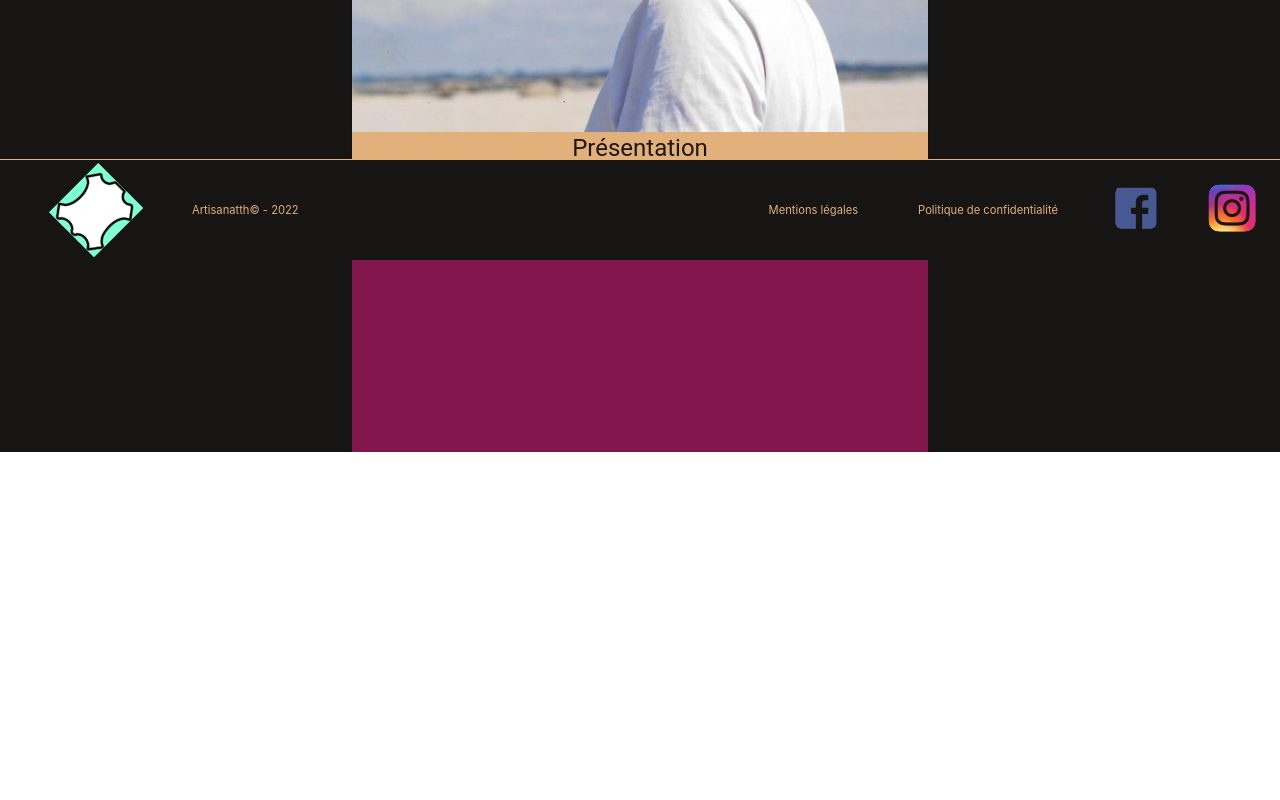
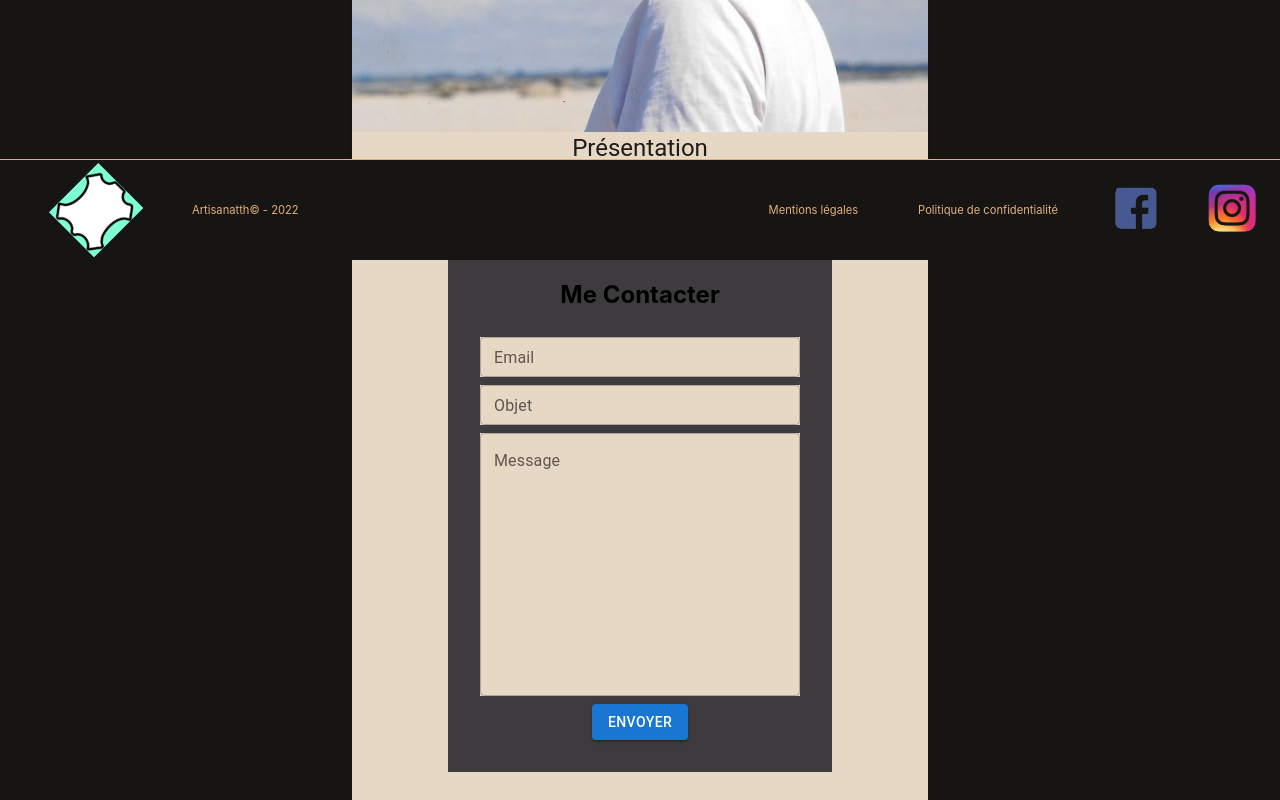
Before and after one commit to RomainPerdriat/ArtisanatTh, a React (Create React App) app: page /contact in a window 1280 px wide. Shown: the part 540-1340 px from the top of the page. Before the commit the page ends 992 px from the top, so only its background shows below. Built offline with nearby package versions, Linux system fonts and the light colour scheme.

Commit message:
feat: add form contact

```diff
--- a/src/components/Contact/Contact.jsx
+++ b/src/components/Contact/Contact.jsx
@@ -9,6 +9,7 @@ import CardMedia from '@mui/material/CardMedia';
 import { CardActionArea } from '@mui/material';
 import CardContent from '@mui/material/CardContent';
 import Card from '@mui/material/Card';
+import ContactForm from '../ContactForm/ContactForm'
 
 const Contact = ({className, ...rest}) => {
    return (
@@ -17,8 +18,7 @@ const Contact = ({className, ...rest}) => {
             {...rest}
          >
             <Box className ="contact-text">
-
-                <Card >
+                 <Card >
                   <CardMedia className ="contact-media"
                     component="img"
                     src={profilplage}
@@ -33,16 +33,9 @@ const Contact = ({className, ...rest}) => {
                       species, ranging across all continents except Antarctica
                     </Typography>
               </Card>
-
-
-            {/* <Divider/>
-            <Typography>Me contacter</Typography>
-            <Divider/>
-            <Typography>Où me trouver?</Typography> */}
+              <ContactForm sx= {{mt:2 ,shadowBox:3}}/>
 
             </Box>
-
-
         </Box>
    );
 };
--- a/src/components/Contact/contact.scss
+++ b/src/components/Contact/contact.scss
@@ -1,20 +1,19 @@
 @import 'styles/vars';
 .contact{
     margin-top:12rem;
-    height: 100vh;
+    height: 180vh;
     background-color: $bg-color;
     &-text{
-        background-color:rgb(131, 22, 76);
+        background-color:$color2;
         max-width: 45%;
-        height:100vh;
+        height:180vh;
         margin: auto;
     }
     &-media{
         box-shadow: 3px;
         height: 30rem;
-        background-color: rgb(124, 57, 90);
     }
 }
 .cardcontact{
-    background-color: $color;
+    background-color: $color2;
 }
--- /dev/null
+++ b/src/components/ContactForm/ContactForm.jsx
@@ -0,0 +1,52 @@
+import React from 'react';
+import PropTypes from 'prop-types';
+import classnames from 'classnames';
+import './contactform.scss';
+import TextField from '@mui/material/TextField'
+import Button from '@mui/material/Button';
+import Box from '@mui/material/Box';
+import profilplage from '../../assets/profilplage.jpeg'
+
+
+const ContactForm = ({className, ...rest}) => {
+   return (
+        <Box className={classnames('contactform', className)}
+            {...rest}>
+            <Box
+                component="form"
+                className= "form"
+                >
+                        <h2 className="form-title">
+                            Me Contacter
+                        </h2>
+                    <TextField
+                        label="Email"
+                        className='form-input'
+                        size="small"/>
+                    <TextField
+                        label="Objet"
+                        className='form-input'
+                        size="small"
+                        multiline/>
+                    <TextField
+                    rows={10}
+                        label="Message"
+                        className='form-input'
+                        multiline
+                        />
+                <Box>
+                    <Button className="form-button" variant="contained">Envoyer</Button>
+                </Box>
+            </Box>
+        </Box>
+
+   );
+};
+
+ContactForm.propTypes = {
+    className: PropTypes.string,
+};
+ContactForm.defaultProps = {
+    className: '',
+};
+export default React.memo(ContactForm);
--- /dev/null
+++ b/src/components/ContactForm/contactform.scss
@@ -0,0 +1,15 @@
+@import 'styles/vars';
+
+.form {
+    margin: auto;
+    display: flex;
+    width:20em;
+    height:30em;
+    padding:2em;
+    flex-direction: column;
+    justify-content: space-between;
+    background-color: $bg-color2;
+        &-input{
+            background-color:$color2;
+        }
+}
--- a/src/components/Footer/Footer.jsx
+++ b/src/components/Footer/Footer.jsx
@@ -14,7 +14,6 @@ const Footer = ({className, ...rest}) => {
     className={classnames('footer', className)}
     {...rest}
  >
- {/* <Box className='footer-container'> */}
    <Box className='footer-left'>
      <img className="footer-logo" src={logo} alt="logo artisan" />
      <p className="footer-artName">Artisanatth© - 2022 </p>
@@ -26,7 +25,6 @@ const Footer = ({className, ...rest}) => {
      <Link to="#" target="_blank" rel="noreferrer"><img className="footer-facebook-logo"src={facebookLogo} alt="logo facebook" /></Link>
      <Link to="#" target="_blank" rel="noreferrer"><img className="footer-facebook-logo"src={instaLogo} alt="logo instagram" /></Link>
      </Box>
-     {/* </Box> */}
 </footer>
    );
 };
```
